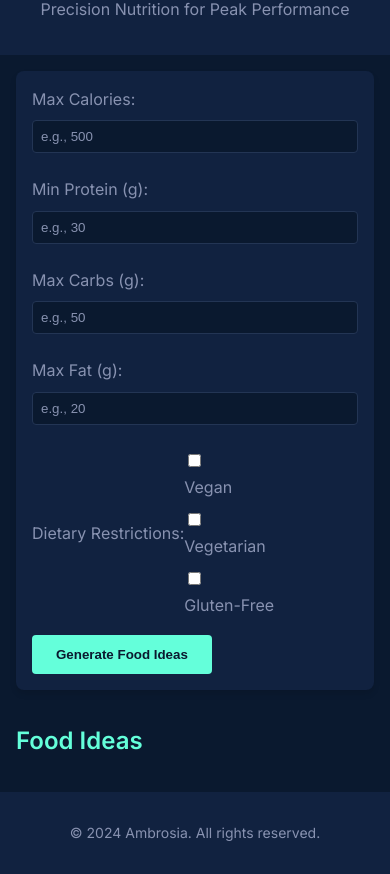
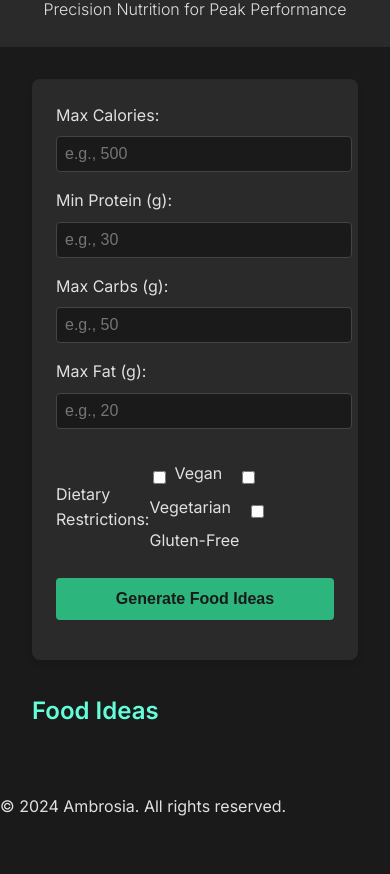
Before and after one commit to desai2424/foodapp, a plain HTML site: page index.html in a window 390 px wide. Shown: the part 99-973 px from the top of the page. After the commit the page ends 935 px from the top, so only its background shows below. Drawn offline with Linux system fonts and the light colour scheme.

Commit message:
Update styles.css

```diff
--- a/styles.css
+++ b/styles.css
@@ -1,123 +1,199 @@
+:root {
+    --background-color: #1a1a1a;
+    --card-background: #2a2a2a;
+    --text-color: #e0e0e0;
+    --primary-color: #64ffda;
+    --secondary-color: #7f5af0;
+    --accent-color: #2cb67d;
+}
+
 body {
     font-family: 'Inter', sans-serif;
     line-height: 1.6;
     margin: 0;
     padding: 0;
-    background-color: #0A192F;
-    color: #E6F1FF;
+    background-color: var(--background-color);
+    color: var(--text-color);
 }
 
 header {
-    background-color: #112240;
+    background-color: var(--card-background);
+    color: var(--primary-color);
     text-align: center;
-    padding: 2rem;
+    padding: 1.5rem;
 }
 
 h1 {
     margin: 0;
     font-size: 2.5rem;
-    color: #64FFDA;
+    font-weight: 600;
 }
 
 header p {
-    margin: 0;
+    margin: 0.5rem 0 0;
     font-size: 1rem;
-    color: #8892B0;
+    font-weight: 300;
+    color: var(--text-color);
 }
 
 main {
+    max-width: 1200px;
+    margin: 0 auto;
     padding: 2rem;
-    max-width: 800px;
-    margin: 0 auto;
 }
 
-h2 {
-    color: #64FFDA;
+form {
+    background-color: var(--card-background);
+    padding: 1.5rem;
+    border-radius: 8px;
+    box-shadow: 0 4px 6px rgba(0, 0, 0, 0.1);
+    margin-bottom: 2rem;
+}
+
+.form-row {
+    display: flex;
+    justify-content: space-between;
+    align-items: flex-end;
     margin-bottom: 1rem;
 }
 
-form {
-    background-color: #112240;
-    padding: 2rem;
-    border-radius: 8px;
-    box-shadow: 0 4px 6px rgba(0, 0, 0, 0.1);
+.form-group {
+    flex: 1;
+    margin-right: 1rem;
 }
 
-.form-group {
-    margin-bottom: 1.5rem;
+.form-group:last-child {
+    margin-right: 0;
 }
 
 label {
     display: block;
     margin-bottom: 0.5rem;
-    color: #8892B0;
+    color: var(--text-color);
 }
 
-input[type="number"], input[type="checkbox"] {
-    background-color: #0A192F;
-    border: 1px solid #233554;
-    color: #E6F1FF;
+input[type="number"] {
+    width: 100%;
     padding: 0.5rem;
+    border: 1px solid #444;
     border-radius: 4px;
-    width: 100%;
-    box-sizing: border-box;
-}
-
-input[type="number"]::placeholder {
-    color: #8892B0;
+    font-size: 1rem;
+    background-color: var(--background-color);
+    color: var(--text-color);
 }
 
 .checkbox-group {
     display: flex;
     align-items: center;
-    margin-bottom: 0.5rem;
+    margin-right: 1rem;
 }
 
-.checkbox-group input[type="checkbox"] {
+.checkbox-row {
+    display: flex;
+    align-items: center;
+}
+
+.checkbox-row input[type="checkbox"] {
     margin-right: 0.5rem;
-    width: auto;
+}
+
+.checkbox-row label {
+    margin-right: 1rem;
 }
 
 button {
-    background-color: #64FFDA;
-    color: #0A192F;
+    background-color: var(--accent-color);
+    color: var(--background-color);
     padding: 0.75rem 1.5rem;
     border: none;
     border-radius: 4px;
     cursor: pointer;
+    font-size: 1rem;
     font-weight: 600;
     transition: background-color 0.3s ease;
 }
 
 button:hover {
-    background-color: #4CD2B6;
+    background-color: #22a36b;
 }
 
 #results-section {
     margin-top: 2rem;
 }
 
-#meal-suggestions {
-    background-color: #112240;
-    padding: 2rem;
-    border-radius: 8px;
-    box-shadow: 0 4px 6px rgba(0, 0, 0, 0.1);
+h2 {
+    color: var(--primary-color);
+    margin-bottom: 1rem;
 }
 
-footer {
-    text-align: center;
-    padding: 1rem;
-    background-color: #112240;
-    color: #8892B0;
-    font-size: 0.875rem;
+.recipe-grid {
+    display: grid;
+    grid-template-columns: repeat(auto-fill, minmax(250px, 1fr));
+    gap: 2rem;
 }
 
-@media (max-width: 600px) {
-    main {
-        padding: 1rem;
+.recipe-card {
+    background-color: var(--card-background);
+    border-radius: 8px;
+    overflow: hidden;
+    box-shadow: 0 4px 6px rgba(0, 0, 0, 0.1);
+    transition: transform 0.3s ease;
+}
+
+.recipe-card:hover {
+    transform: translateY(-5px);
+}
+
+.recipe-image {
+    width: 100%;
+    height: 200px;
+    object-fit: cover;
+}
+
+.recipe-card h3 {
+    font-size: 1.2rem;
+    margin: 1rem;
+    color: var(--primary-color);
+}
+
+.recipe-card p {
+    font-size: 0.9rem;
+    margin: 0.5rem 1rem;
+    color: var(--text-color);
+}
+
+.recipe-link {
+    display: inline-block;
+    margin: 1rem;
+    padding: 0.5rem 1rem;
+    background-color: var(--secondary-color);
+    color: var(--background-color);
+    text-decoration: none;
+    border-radius: 4px;
+    transition: background-color 0.3s ease;
+}
+
+.recipe-link:hover {
+    background-color: #6a4cbf;
+}
+
+#regenerate {
+    display: block;
+    margin: 2rem auto 0;
+}
+
+@media (max-width: 768px) {
+    .form-row {
+        flex-direction: column;
+        align-items: stretch;
     }
 
-    form {
-        padding: 1rem;
+    .form-group, .checkbox-group {
+        margin-right: 0;
+        margin-bottom: 1rem;
+    }
+
+    .checkbox-row {
+        flex-wrap: wrap;
     }
 }
```
